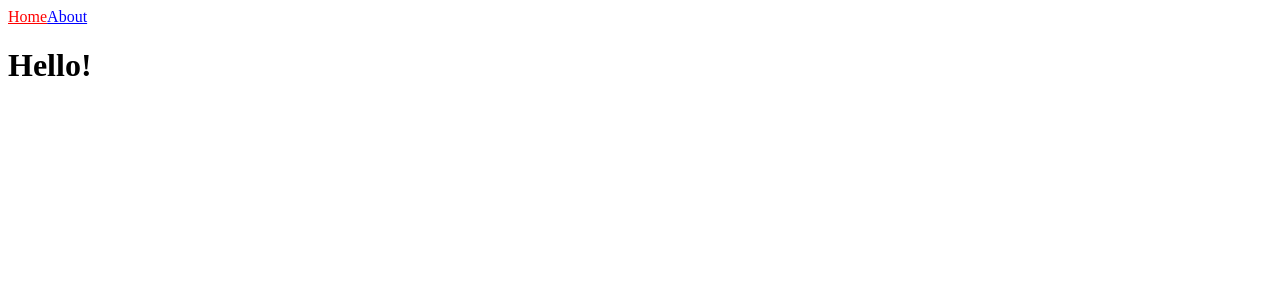
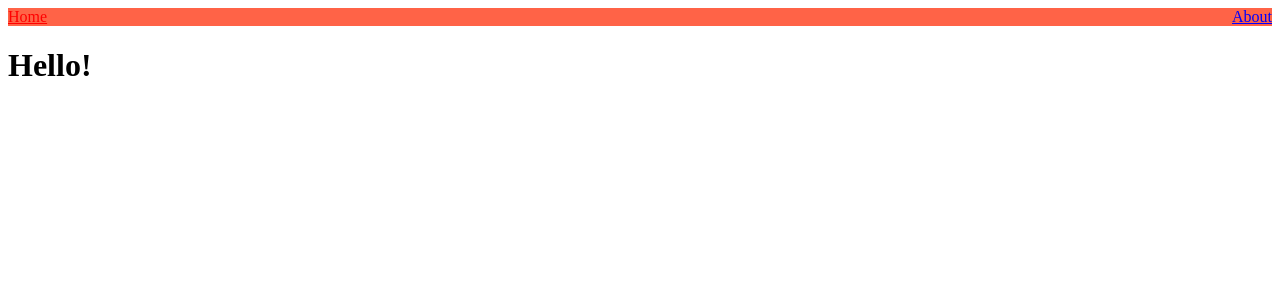
Before and after one commit to July249/nextjs-tutorial, a Next.js app in the folder Nico/overview/: page / in a window 1280 px wide. Shown: the top 300 px of the page. Built offline with nearby package versions, Linux system fonts and the light colour scheme.

Commit message:
CSS Modules

```diff
--- a/Nico/overview/src/components/NavBar.js
+++ b/Nico/overview/src/components/NavBar.js
@@ -1,11 +1,11 @@
 import Link from 'next/link';
 import { useRouter } from 'next/router';
+import styles from './NavBar.module.css';
 
 export default function NavBar() {
   const router = useRouter();
-  console.log(router);
   return (
-    <nav>
+    <nav className={styles.nav}>
       <Link href='/' className='Home' style={{ color: router.pathname === '/' ? 'red' : 'blue' }}>
         Home
       </Link>
--- /dev/null
+++ b/Nico/overview/src/components/NavBar.module.css
@@ -0,0 +1,5 @@
+.nav {
+  display: flex;
+  justify-content: space-between;
+  background-color: tomato;
+}
```
